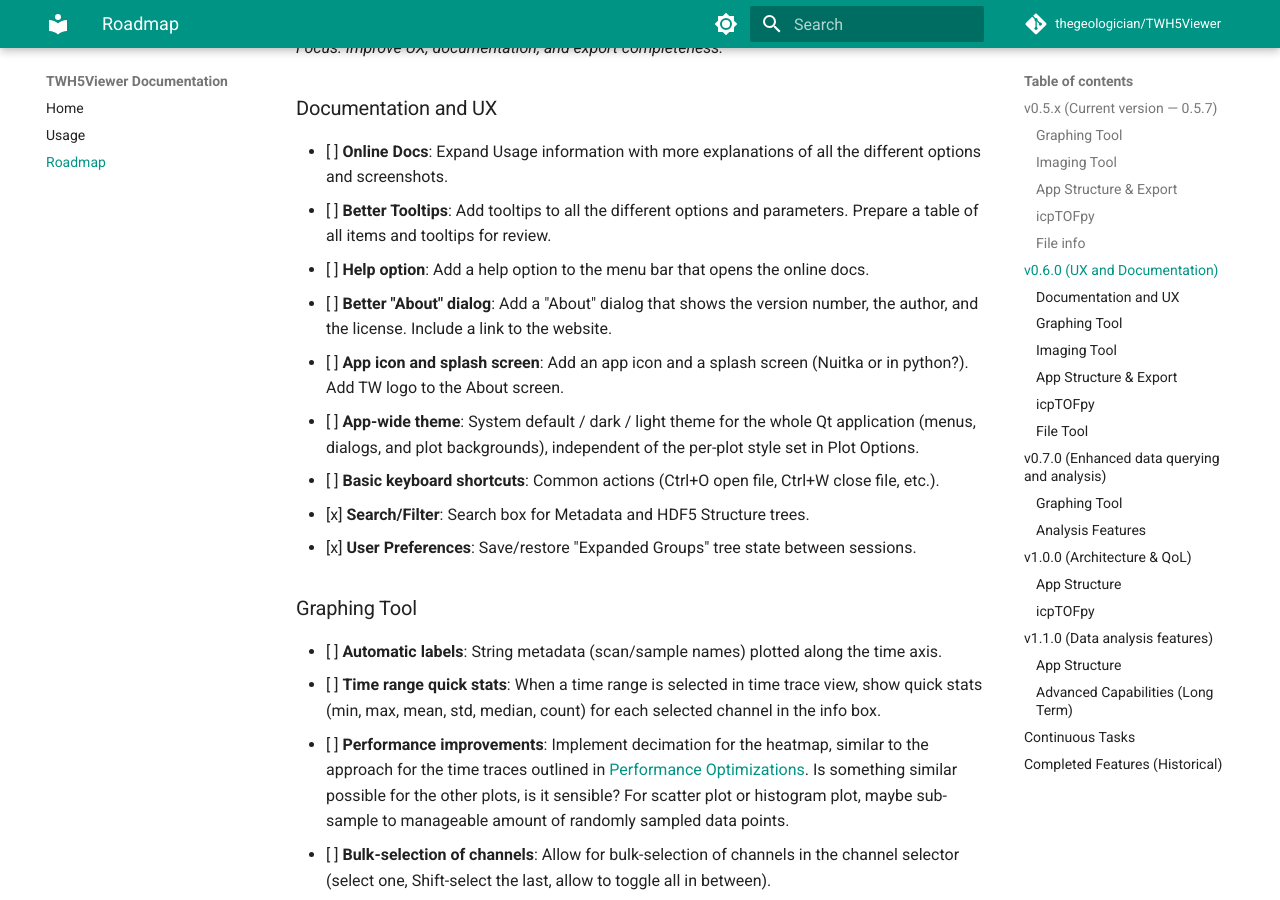
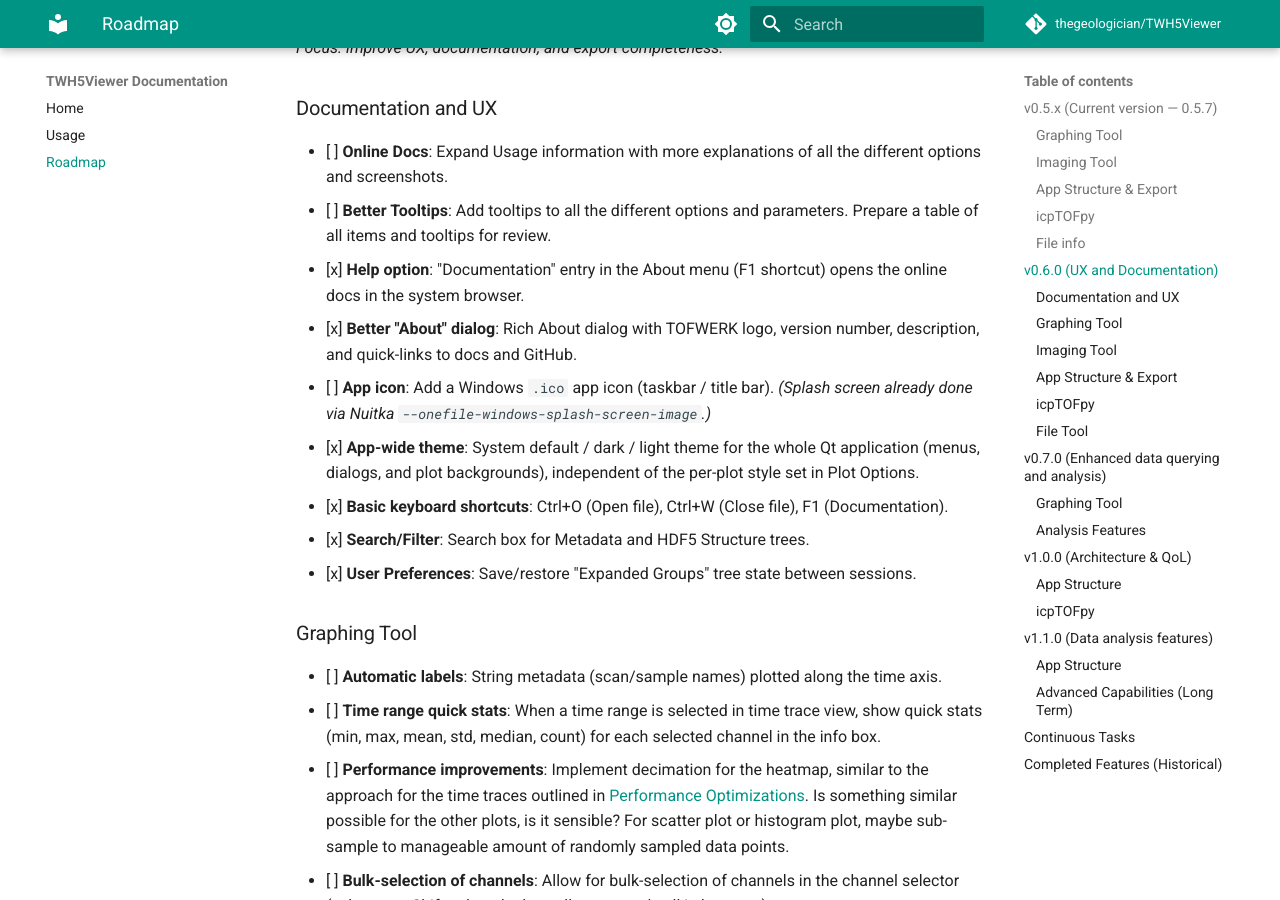
Before and after one commit to thegeologician/TWH5Viewer, an MkDocs documentation site: the page built from docs/ROADMAP.md, in a window 1280 px wide and 900 px high, scrolled down 1770 px. Built offline with MkDocs 1.6.1 and Material for MkDocs 9.7.7, drawn with Linux system fonts in a browser that asks for light colours; comment, search, counter and statistics services are not loaded.

Commit message:
chore: sync docs from TWH5Viewer-dev

```diff
--- a/docs/ROADMAP.md
+++ b/docs/ROADMAP.md
@@ -41,11 +41,11 @@ Known bugs and issues are tracked in [BUGS.md](BUGS.md).
 ### Documentation and UX
 - [ ] **Online Docs**: Expand Usage information with more explanations of all the different options and screenshots.
 - [ ] **Better Tooltips**: Add tooltips to all the different options and parameters. Prepare a table of all items and tooltips for review.
-- [ ] **Help option**: Add a help option to the menu bar that opens the online docs.
-- [ ] **Better "About" dialog**: Add a "About" dialog that shows the version number, the author, and the license. Include a link to the website.
-- [ ] **App icon and splash screen**: Add an app icon and a splash screen (Nuitka or in python?). Add TW logo to the About screen.
-- [ ] **App-wide theme**: System default / dark / light theme for the whole Qt application (menus, dialogs, and plot backgrounds), independent of the per-plot style set in Plot Options.
-- [ ] **Basic keyboard shortcuts**: Common actions (Ctrl+O open file, Ctrl+W close file, etc.).
+- [x] **Help option**: "Documentation" entry in the About menu (F1 shortcut) opens the online docs in the system browser.
+- [x] **Better "About" dialog**: Rich About dialog with TOFWERK logo, version number, description, and quick-links to docs and GitHub.
+- [ ] **App icon**: Add a Windows `.ico` app icon (taskbar / title bar). *(Splash screen already done via Nuitka `--onefile-windows-splash-screen-image`.)*
+- [x] **App-wide theme**: System default / dark / light theme for the whole Qt application (menus, dialogs, and plot backgrounds), independent of the per-plot style set in Plot Options.
+- [x] **Basic keyboard shortcuts**: Ctrl+O (Open file), Ctrl+W (Close file), F1 (Documentation).
 - [x] **Search/Filter**: Search box for Metadata and HDF5 Structure trees.
 - [x] **User Preferences**: Save/restore "Expanded Groups" tree state between sessions.
 
```
Also changed, not shown: CHANGELOG.md (+1 -0 lines).
